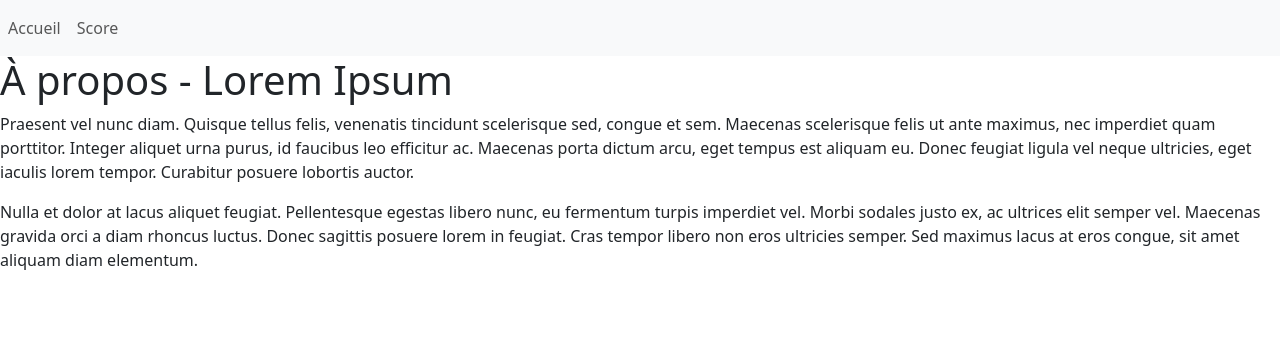
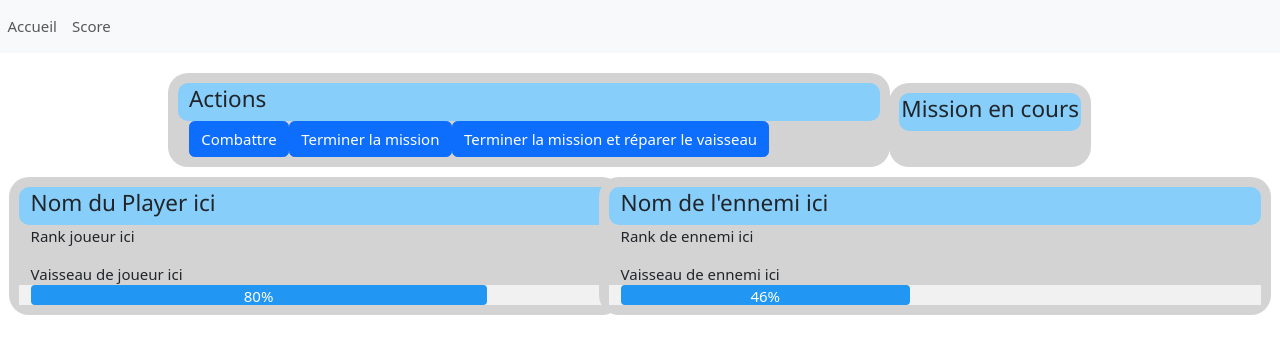
Before and after one commit to ThomasDion88/trpr02_AppWeb, a Vue app in the folder apptrpr02/: page /mission in a window 1280 px wide. Shown: the top 354 px of the page. Built offline with nearby package versions, Linux system fonts and the light colour scheme.

Commit message:
html mission v1

```diff
--- a/apptrpr02/index.html
+++ b/apptrpr02/index.html
@@ -4,6 +4,7 @@
 <head>
   <meta charset="UTF-8">
   <link rel="icon" href="/favicon.ico">
+  <link rel="stylesheet" href="https://www.w3schools.com/w3css/4/w3.css">
   <meta name="viewport" content="width=device-width, initial-scale=1.0">
   <title>Vite App</title>
 </head>
--- a/apptrpr02/src/css/style.css
+++ b/apptrpr02/src/css/style.css
@@ -1,6 +1,5 @@
-#container {
+.page-container {
     display: flex;
-
     padding: 20px;
     align-items: center;
     justify-content: center;
@@ -20,6 +19,35 @@
     padding: 15px;
 }
 
+.container-theme {
+    background-color: lightgray;
+    border-radius: 20px;
+    margin: 10px;
+    padding: 10px;
+}
+
 .theme-color {
     background-color: lightskyblue;
+    border-radius: 10px;
+    padding: 2px;
 }
+
+#mission-board {
+    display: flex;
+    flex-direction: column;
+    align-items: center;
+    justify-content: center;
+    width: auto;
+}
+
+.mission-data {
+    display: flex;
+    width: auto;
+}
+
+#actions {
+    display: flex;
+    align-items: center;
+    justify-content: space-evenly;
+    width: auto;
+}
--- a/apptrpr02/src/views/HomeView.vue
+++ b/apptrpr02/src/views/HomeView.vue
@@ -50,7 +50,7 @@
       <h2>Votre Objectif : survivre à 5 missions en obtenant le plus de crédits galactiques</h2>
     </div>
 
-    <div id="container">
+    <div class="page-container">
       <div id="page">
         <form action="" method="POST" @submit.prevent="startGame">
 
--- a/apptrpr02/src/views/MissionView.vue
+++ b/apptrpr02/src/views/MissionView.vue
@@ -1,21 +1,59 @@
-<!-- Ce composant est associé à la route "/about" (voir fichier src/router/index.ts). -->
 <template>
-  <div>
-    <h1>À propos - Lorem Ipsum</h1>
-    <p>
-      Praesent vel nunc diam. Quisque tellus felis, venenatis tincidunt
-      scelerisque sed, congue et sem. Maecenas scelerisque felis ut ante
-      maximus, nec imperdiet quam porttitor. Integer aliquet urna purus, id
-      faucibus leo efficitur ac. Maecenas porta dictum arcu, eget tempus est
-      aliquam eu. Donec feugiat ligula vel neque ultricies, eget iaculis lorem
-      tempor. Curabitur posuere lobortis auctor.
-    </p>
-    <p>
-      Nulla et dolor at lacus aliquet feugiat. Pellentesque egestas libero nunc,
-      eu fermentum turpis imperdiet vel. Morbi sodales justo ex, ac ultrices
-      elit semper vel. Maecenas gravida orci a diam rhoncus luctus. Donec
-      sagittis posuere lorem in feugiat. Cras tempor libero non eros ultricies
-      semper. Sed maximus lacus at eros congue, sit amet aliquam diam elementum.
-    </p>
+  <div class="page-container">
+
+    <div id="mission-board">
+
+      <div class="mission-data">
+
+        <div class="container-theme row">
+          <div class="theme-color">
+            <h4>Actions</h4>
+          </div>
+          <div id="actions">
+            <button class="btn btn-primary ">Combattre</button>
+            <button class="btn btn-primary ">Terminer la mission</button>
+            <button class="btn btn-primary ">Terminer la mission et réparer le vaisseau</button>
+          </div>
+
+        </div>
+
+        <div class="container-theme">
+          <div class="theme-color">
+            <h4>Mission en cours</h4>
+          </div>
+        </div>
+
+      </div>
+
+
+
+      <div class="mission-data">
+
+        <div class="container-theme row">
+          <div class="theme-color">
+            <h4>Nom du Player ici</h4>
+          </div>
+          <p>Rank joueur ici</p>
+          <div>Vaisseau de joueur ici</div>
+          <div class="w3-light-grey">
+            <div class="w3-container w3-round w3-blue w3-center " style="height:20px;width:80%">80%</div>
+          </div>
+        </div>
+
+        <div class="container-theme row">
+          <div class="theme-color">
+            <h4>Nom de l'ennemi ici</h4>
+          </div>
+          <p>Rank de ennemi ici</p>
+          <div>Vaisseau de ennemi ici</div>
+          <div class="w3-light-grey">
+            <div class="w3-container w3-round w3-blue w3-center " style="height:20px;width:46%">46%</div>
+          </div>
+        </div>
+
+      </div>
+
+    </div>
+
   </div>
 </template>
```
Lines whose indentation alone changed are shown as unchanged.
